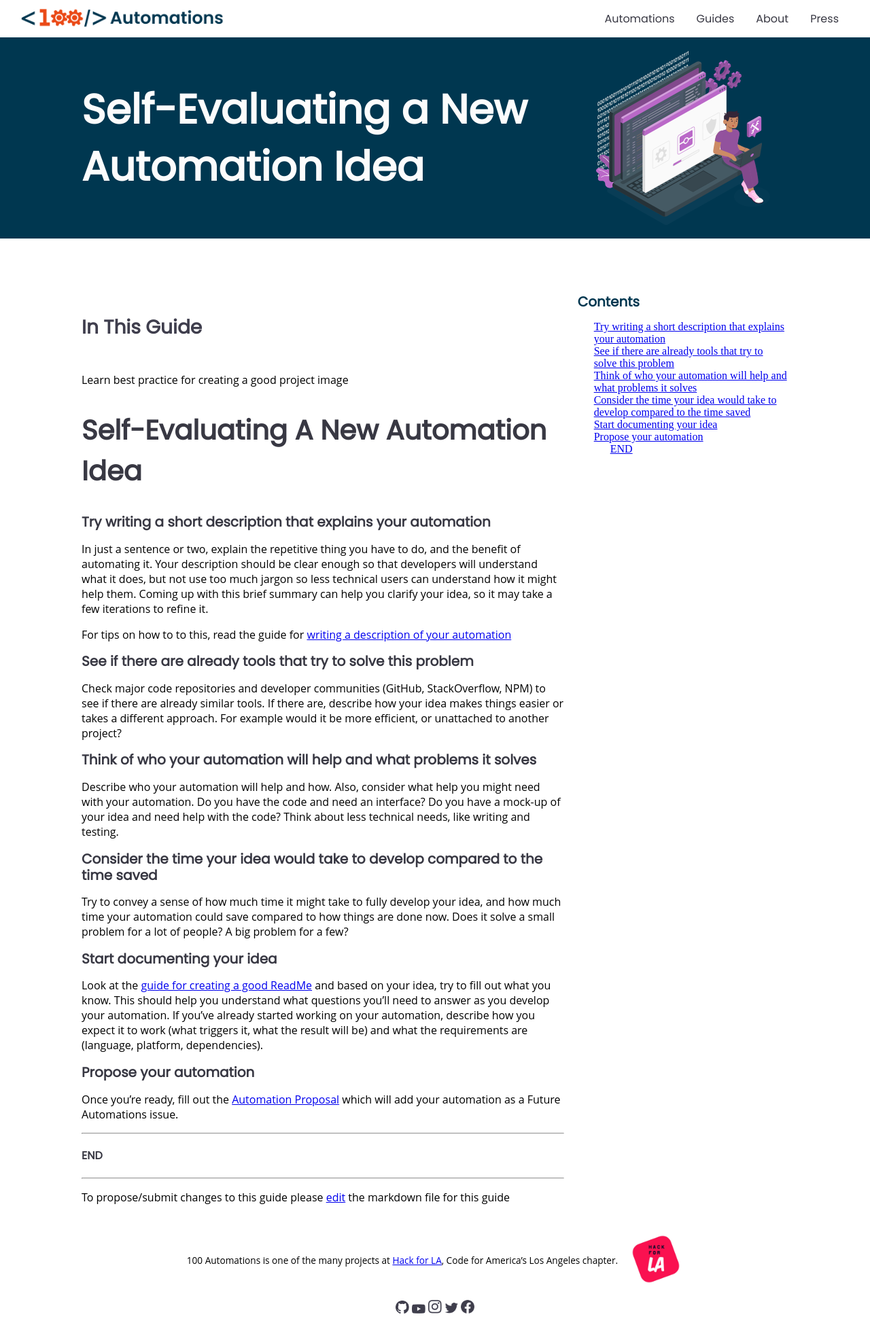
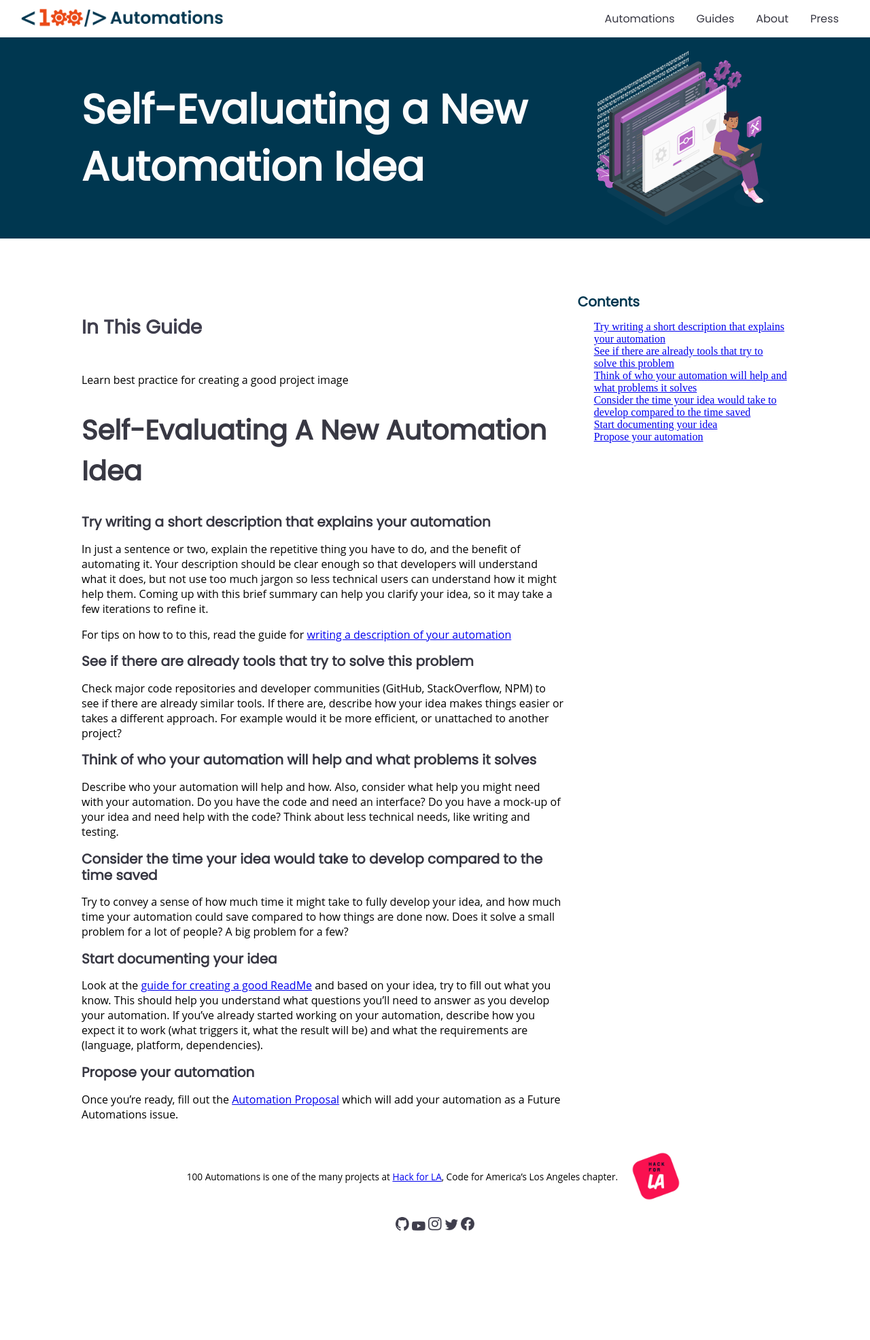
Before and after one commit to 100Automations/Website, a Jekyll site: the page built from _guides/self-evaluating-new-automation-idea.md, in a window 1280 px wide. Shown: the top 1972 px of the page at 68% size. Built offline with Jekyll 4.4.1, drawn with Linux system fonts in a browser that asks for light colours.

Commit message:
removed end of file footer
issue #284

```diff
--- a/_guides/self-evaluating-new-automation-idea.md
+++ b/_guides/self-evaluating-new-automation-idea.md
@@ -26,8 +26,3 @@ Look at the [guide for creating a good ReadMe](https://github.com/100Automations
 
 ## Propose your automation
 Once you're ready, fill out the [Automation Proposal](https://github.com/100Automations/futureautomations/issues/new?assignees=&labels=documentation%2C+review&template=-automation-proposal.md&title=%5BAutomation+Name%5D+Proposal) which will add your automation as a Future Automations issue.
-
----
-#### END
----
-To propose/submit changes to this guide please [edit](https://github.com/100Automations/Website/blob/master/_guides/self-evaluating-new-automation-idea.md) the markdown file for this guide
```
